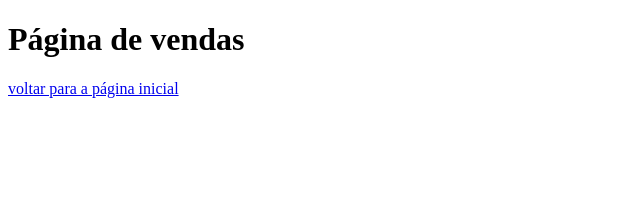
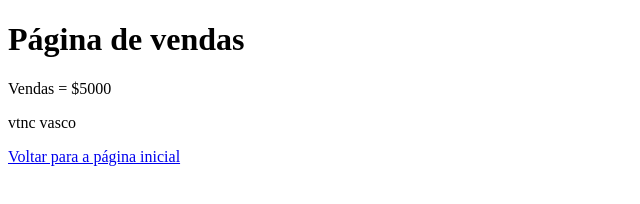
Before and after one commit to ilsonwar/Testes, a plain HTML site: page vendas.html in a window 1280 px wide. Shown: the whole page, without its empty margins (0-640 px from the left). Drawn offline with Linux system fonts and the light colour scheme.

Commit message:
Valor de vendas

```diff
--- a/vendas.html
+++ b/vendas.html
@@ -8,6 +8,8 @@
 <body>
 
     <h1>Página de vendas</h1>
-    <a href="index.html">voltar para a página inicial</a>
+    <p>Vendas = $5000</p>
+    <p>vtnc vasco</p>
+    <a href="index.html">Voltar para a página inicial</a>
 </body>
 </html>
```
